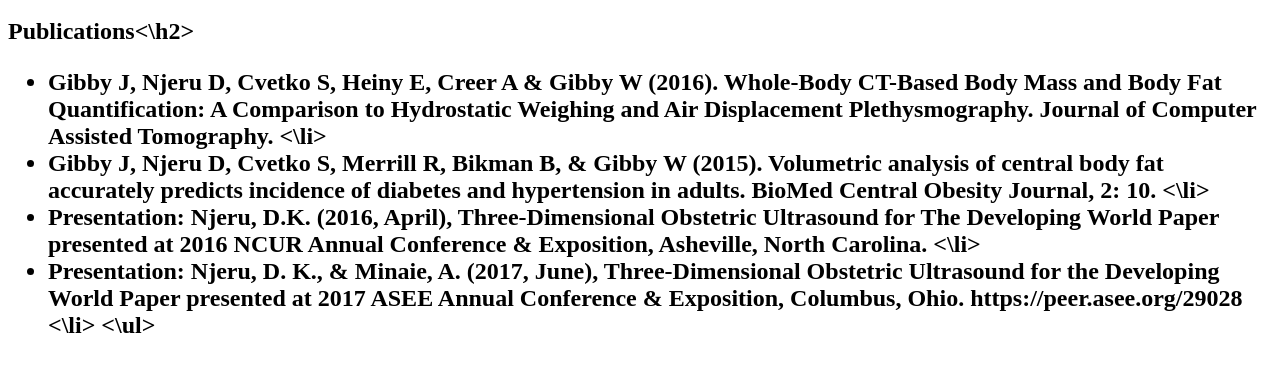
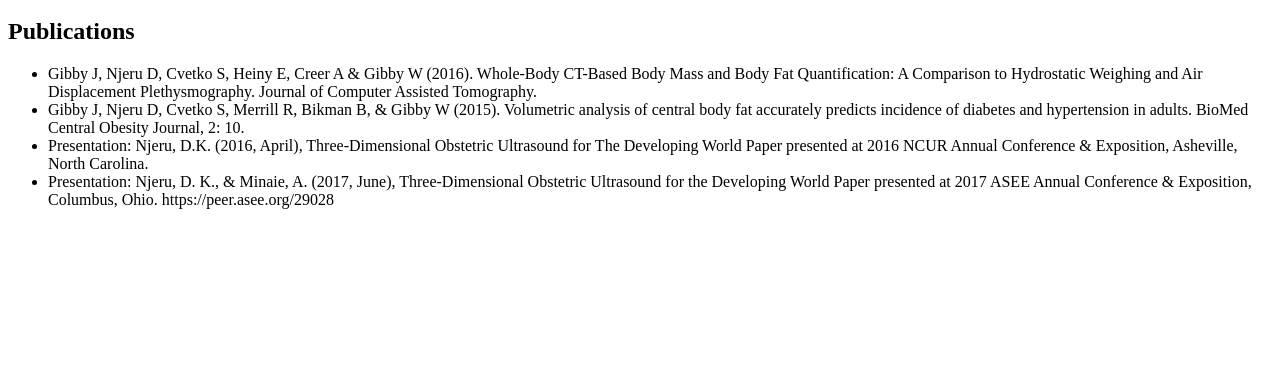
Before and after one commit to dennis6150/dennis6150.github.io, a plain HTML site: page index.html in a window 1280 px wide. Shown: the part 48-420 px from the top of the page. Drawn offline with Linux system fonts and the light colour scheme.

Commit message:
Update index.html

```diff
--- a/index.html
+++ b/index.html
@@ -1,17 +1,17 @@
-<h1>"Dennis Njeru Research Page"
+<h1>"Dennis Njeru Research Page"</h1>
 
-<h2>Publications<\h2>
+<h2>Publications</h2>
 <ul>
 <li>
 Gibby J, Njeru D, Cvetko S, Heiny E, Creer A & Gibby W (2016). Whole-Body CT-Based Body Mass and Body Fat Quantification: A Comparison to Hydrostatic Weighing and Air Displacement Plethysmography. Journal of Computer Assisted Tomography.
-<\li>
+</li>
 <li>
 Gibby J, Njeru D, Cvetko S, Merrill R, Bikman B, & Gibby W (2015). Volumetric analysis of central body fat accurately predicts incidence of diabetes and hypertension in adults. BioMed Central Obesity Journal, 2: 10.
-<\li>
+</li>
 <li>
 Presentation: Njeru, D.K. (2016, April), Three-Dimensional Obstetric Ultrasound for The Developing World Paper presented at 2016 NCUR Annual Conference & Exposition, Asheville, North Carolina.
-<\li>
+</li>
 <li>
 Presentation: Njeru, D. K., & Minaie, A. (2017, June), Three-Dimensional Obstetric Ultrasound for the Developing World Paper presented at 2017 ASEE Annual Conference & Exposition, Columbus, Ohio. https://peer.asee.org/29028
-<\li>
-<\ul>
+</li>
+</ul>
```
